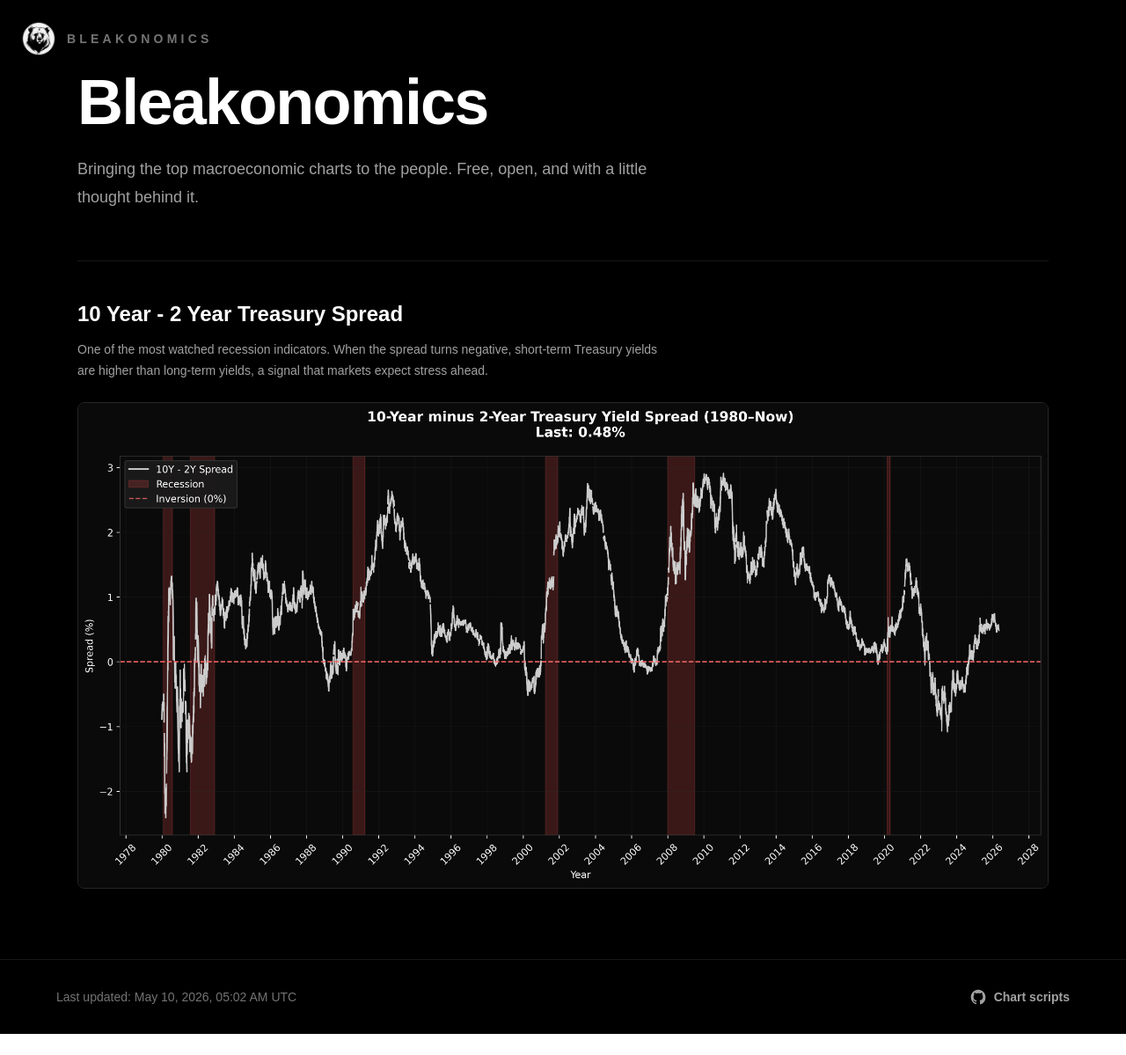
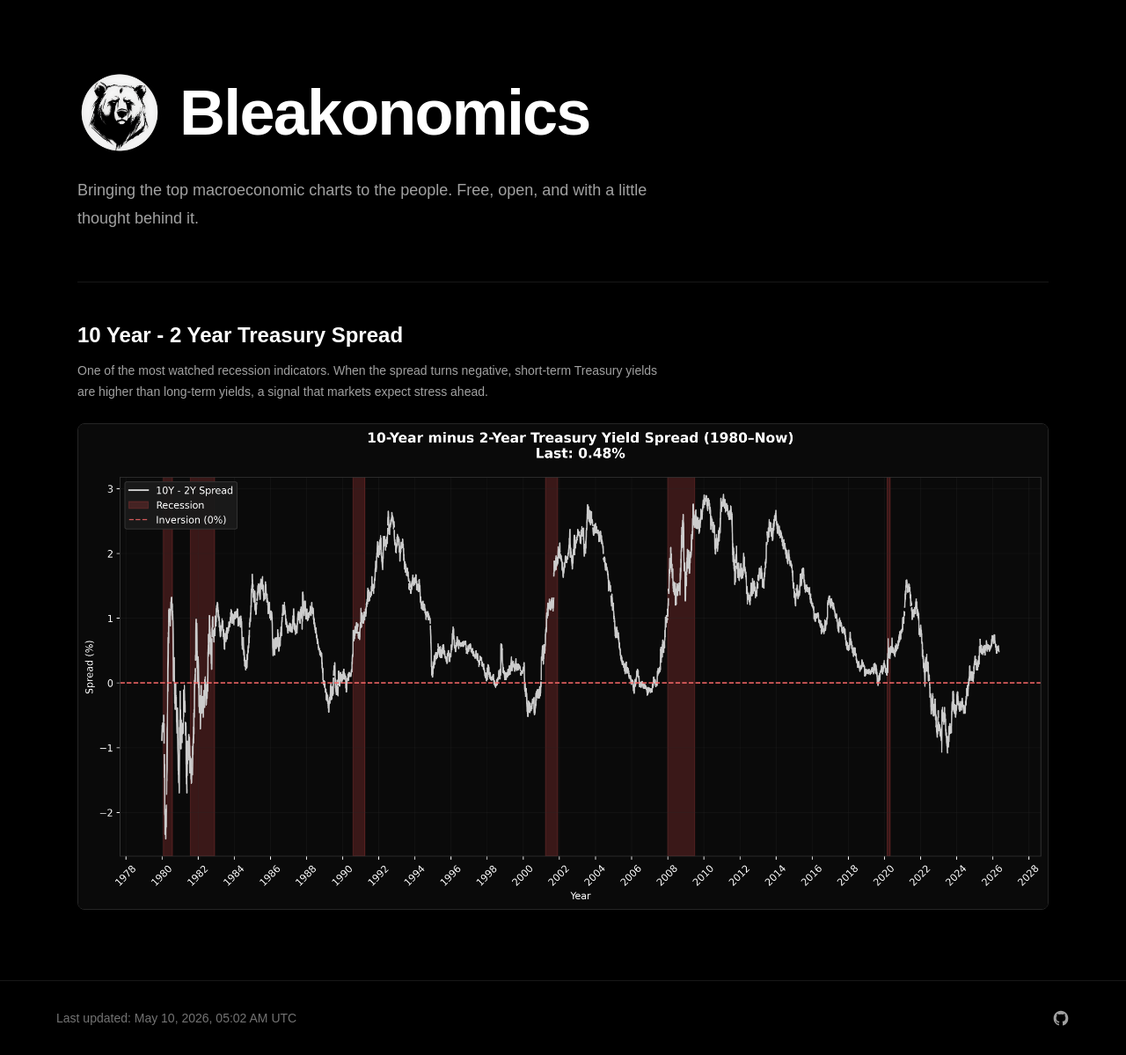
Before and after one commit to Scott-Lancaster/Bleakonomics, a Next.js app: page / in a window 1280 px wide. Shown: the whole page at 88% size. Before the commit the page ends 1175 px from the top, so only its background shows below. Built offline with nearby package versions, Linux system fonts and the light colour scheme.

Commit message:
updating home page

```diff
--- a/app/page.tsx
+++ b/app/page.tsx
@@ -22,22 +22,18 @@ export default function Home() {
 
   return (
     <main className="min-h-screen bg-black text-white">
-      <header className="absolute left-6 top-6 flex items-center gap-3">
+      <section className="mx-auto flex min-h-screen max-w-6xl flex-col justify-center px-6 py-20">
+        <div className="flex flex-col gap-5 sm:flex-row sm:items-center">
           <Image
             src={bleakLogo}
             alt="Bleakonomics logo"
-          className="h-10 w-10 object-contain"
+            className="h-20 w-20 object-contain sm:h-24 sm:w-24"
             priority
           />
-        <span className="text-sm font-semibold uppercase tracking-[0.3em] text-neutral-500">
-          Bleakonomics
-        </span>
-      </header>
-
-      <section className="mx-auto flex min-h-screen max-w-6xl flex-col justify-center px-6 py-20">
           <h1 className="max-w-4xl text-5xl font-bold tracking-tight text-white md:text-7xl">
             Bleakonomics
           </h1>
+        </div>
 
         <p className="mt-6 max-w-2xl text-lg leading-8 text-neutral-400">
           Bringing the top macroeconomic charts to the people. Free, open, and
@@ -89,7 +85,8 @@ export default function Home() {
             href="https://github.com/Scott-Lancaster/Bleakonomics/tree/main/scripts"
             target="_blank"
             rel="noreferrer"
-            className="inline-flex items-center gap-2 font-semibold text-neutral-400 transition hover:text-white"
+            className="inline-flex items-center text-neutral-400 transition hover:text-white"
+            aria-label="Open Bleakonomics chart scripts on GitHub"
           >
             <svg
               aria-hidden="true"
@@ -98,7 +95,6 @@ export default function Home() {
             >
               <path d="M12 2C6.48 2 2 6.58 2 12.26c0 4.52 2.87 8.36 6.84 9.72.5.09.68-.22.68-.49 0-.24-.01-.88-.01-1.73-2.78.62-3.37-1.37-3.37-1.37-.45-1.19-1.11-1.5-1.11-1.5-.91-.64.07-.63.07-.63 1 .07 1.53 1.06 1.53 1.06.9 1.57 2.35 1.12 2.92.86.09-.67.35-1.12.63-1.38-2.22-.26-4.56-1.14-4.56-5.07 0-1.12.39-2.03 1.03-2.75-.1-.26-.45-1.3.1-2.71 0 0 .84-.28 2.75 1.05A9.33 9.33 0 0 1 12 6.99c.85 0 1.7.12 2.5.35 1.9-1.33 2.74-1.05 2.74-1.05.55 1.41.2 2.45.1 2.71.64.72 1.03 1.63 1.03 2.75 0 3.94-2.34 4.81-4.57 5.06.36.32.68.95.68 1.92 0 1.38-.01 2.49-.01 2.83 0 .27.18.59.69.49A10.04 10.04 0 0 0 22 12.26C22 6.58 17.52 2 12 2Z" />
             </svg>
-            Chart scripts
           </a>
         </div>
       </footer>
```
Lines whose indentation alone changed are shown as unchanged.
